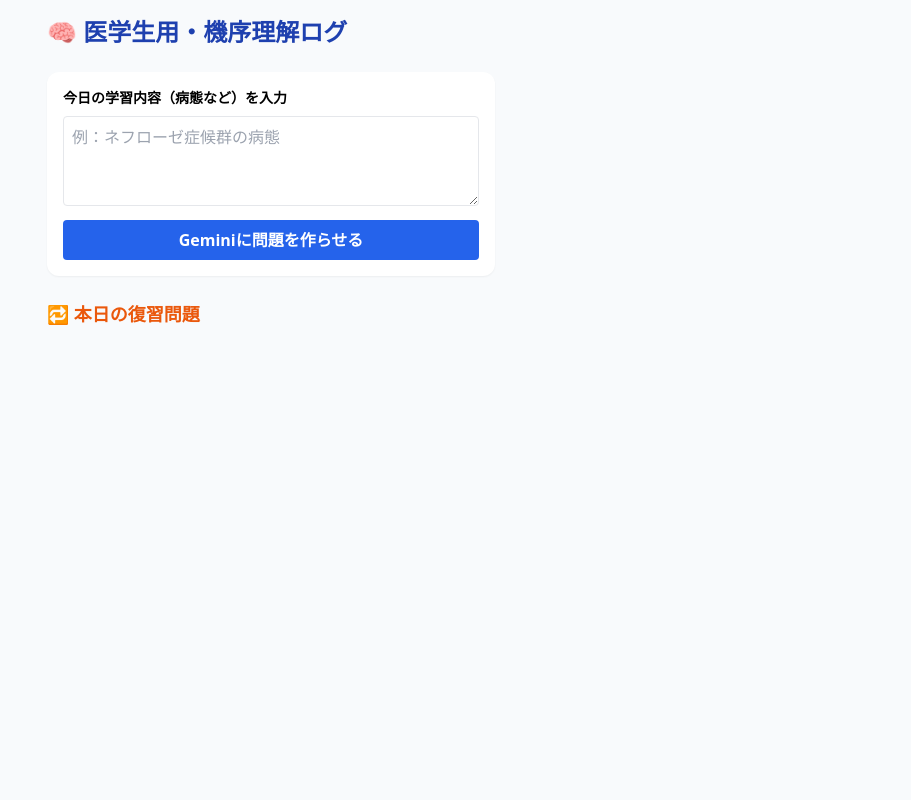
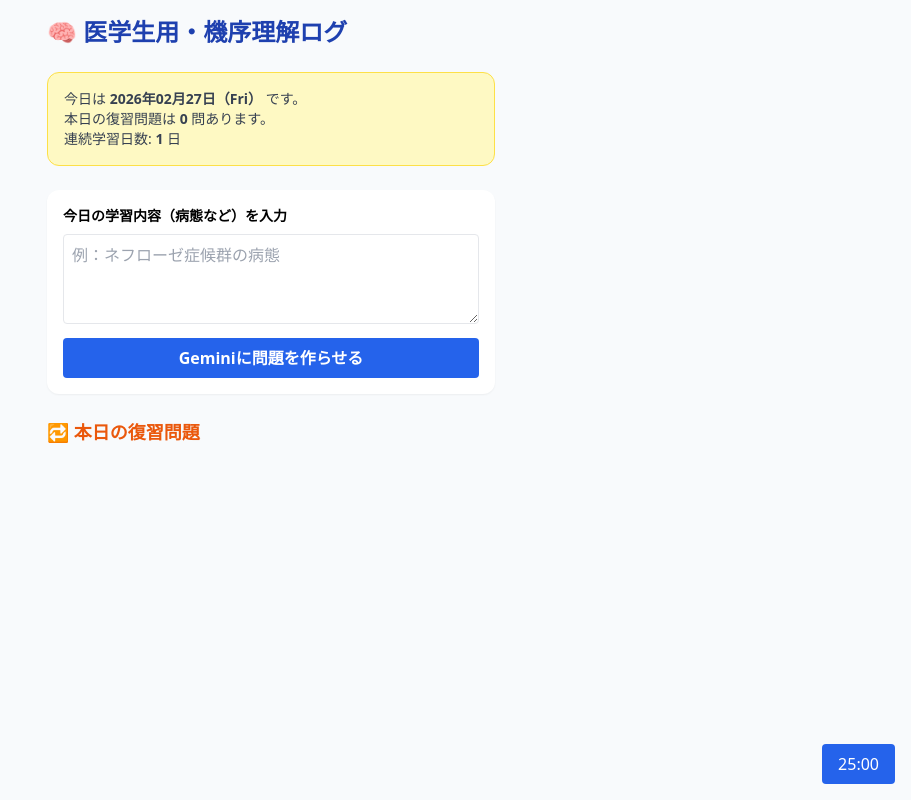
Before and after one commit to youandi78/mediclal-app, a Flask app: page / in a window 1280 px wide. Shown: the whole page, without its empty margins (369-1280 px from the left). Run offline with Flask 3, Linux system fonts and the light colour scheme; the visitor is signed in with stand-in values (Sample User, id 1); some libraries are stand-ins or nearby versions.

Commit message:
index.html

```diff
--- a/templates/index.html
+++ b/templates/index.html
@@ -9,6 +9,15 @@
 <body class="bg-slate-50 p-4">
     <div class="max-w-md mx-auto">
         <h1 class="text-2xl font-bold text-blue-800 mb-6">🧠 医学生用・機序理解ログ</h1>
+
+        <!-- ここから追加 -->
+        <div class="mb-6 p-4 bg-yellow-100 rounded-xl border border-yellow-300 text-sm text-gray-700">
+            <p>今日は <strong>{{ today.strftime('%Y年%m月%d日（%a）') }}</strong> です。</p>
+            <p>本日の復習問題は <strong>{{ today_count }}</strong> 問あります。</p>
+            <p>連続学習日数: <strong>{{ streak }}</strong> 日</p>
+        </div>
+        <!-- ここまで追加 -->
+
         <div class="bg-white p-4 rounded-xl shadow-sm mb-6">
             <h2 class="font-bold mb-2 text-sm">今日の学習内容（病態など）を入力</h2>
             <form action="/generate" method="post">
@@ -34,6 +43,47 @@
             {% endfor %}
         </div>
         {% endif %}
+
+        <!-- ポモドーロタイマー表示を追加 -->
+        <div id="pomodoro-timer" class="fixed bottom-4 right-4 bg-blue-600 text-white px-4 py-2 rounded cursor-pointer select-none" title="クリックで開始/停止">25:00</div>
+
+        <script>
+            let pomodoroTime = 25 * 60;
+            let timerElem = document.getElementById('pomodoro-timer');
+            let timerId = null;
+
+            function formatTime(sec) {
+                const m = Math.floor(sec / 60);
+                const s = sec % 60;
+                return `${m.toString().padStart(2,'0')}:${s.toString().padStart(2,'0')}`;
+            }
+
+            function startTimer() {
+                if (timerId) return;
+                timerId = setInterval(() => {
+                    pomodoroTime--;
+                    timerElem.textContent = formatTime(pomodoroTime);
+                    if (pomodoroTime <= 0) {
+                        clearInterval(timerId);
+                        timerId = null;
+                        alert('時間です！休憩しましょう😊');
+                        pomodoroTime = 25 * 60;
+                        timerElem.textContent = formatTime(pomodoroTime);
+                    }
+                }, 1000);
+            }
+
+            timerElem.addEventListener('click', () => {
+                if (timerId) {
+                    clearInterval(timerId);
+                    timerId = null;
+                    timerElem.textContent = formatTime(pomodoroTime) + ' (停止中)';
+                } else {
+                    startTimer();
+                }
+            });
+        </script>
     </div>
 </body>
+
 </html>
```
